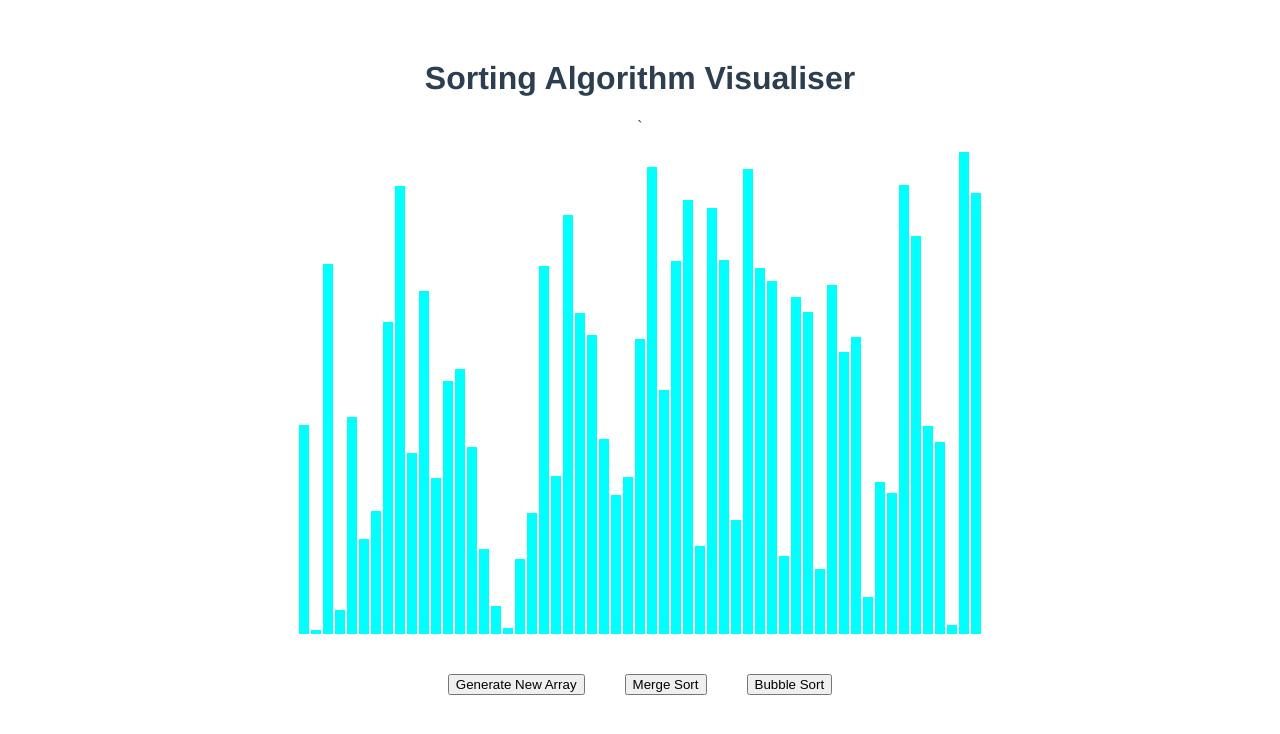
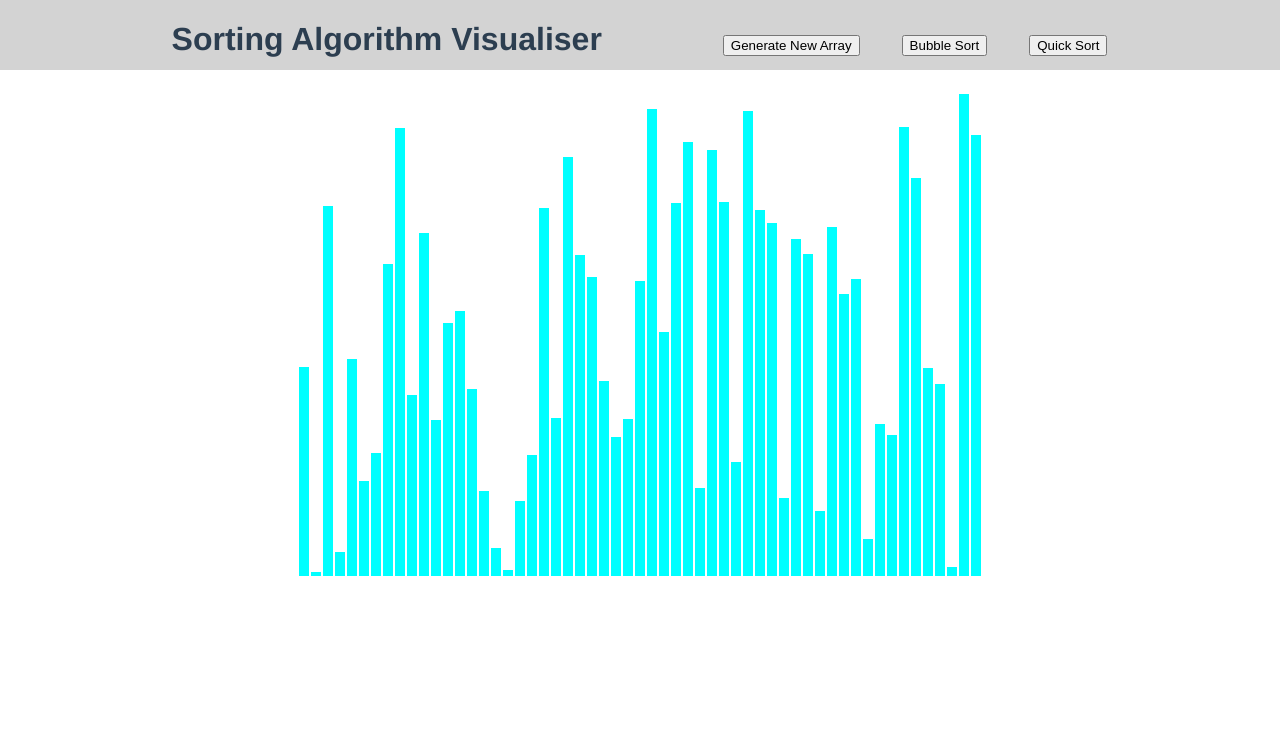
Before and after one commit to SteveWalsh1989/Sorting_Algorithm_Visualiser_VueJS, a Vue app: page / in a window 1280 px wide. Shown: the top 734 px of the page. Built offline with nearby package versions, Linux system fonts and the light colour scheme.

Commit message:
tidied header and adding quicksort

```diff
--- a/src/components/SortingVisualiser/sorting_vis.css
+++ b/src/components/SortingVisualiser/sorting_vis.css
@@ -21,4 +21,21 @@ display: inline-block;
 
 .buttons{
     margin: 20px;
+    margin-top: 10px;
 }
+
+
+.header{
+background-color: lightgray;
+position: fixed;
+top: 0;
+left: 0;
+width: 100%;
+height: 70px;
+margin-top: 0;
+}
+
+.header-title{
+margin-right: 100px;
+margin-left: 20px;
+    }
--- a/src/components/SortingVisualiser/sorting_vis.js
+++ b/src/components/SortingVisualiser/sorting_vis.js
@@ -11,16 +11,14 @@ export default {
         list_max: 500,
         compare_val_1: 0,
         compare_val_2:0 ,
-        startingColor: 'aqua',
-        activeColor: 'red',
-        finalColor: 'purple',
-
-
+        compare_val_3:0 ,
+        starting_color: 'aqua',
+        active_color: 'red',
+        final_color: 'purple',
      }),
      props: {
         msg: String
       },
-
      methods: {
          // clears and resets the array with new numbers
         resetList(){
@@ -35,58 +33,95 @@ export default {
             this.num_list =  this.num_list.filter(function(elem, index, self) {
                 return index === self.indexOf(elem);
             })
-
-
-
         },
         // generates random in between min and max params
         randomIntFromInterval(min, max){
             return Math.floor(Math.random() * ( max - min + 1)) + min
-
         },
         /*
          SORTING ALGORITHMS
         */
-       mergeSort(){
-        console.log("Running Merge Sort")
+        quickSort(){
+            console.log("Running Merge Sort")
+
+            this.quickSortHelper(this.num_list, 0, this.num_list.length -1)
        },
-       async bubbleSort(){
+        async quickSortHelper(start_index, end_index){
+
+            // base case
+            if( start_index >= end_index){
+                return
+            }
+
+            // set up pivot
+            var pivot_index = start_index
+
+            // set up left / right indexes
+            var left_index  = start_index + 1
+            var right_index = end_index
+
+            // apply quick sort logic
+
+            while(right_index >= left_index) {
+
+                // set compared values for coloring
+                this.compare_val_1 = this.num_list[left_index];
+                this.compare_val_2 = this.num_list[right_index];
+                this.compare_val_3 = this.num_list[pivot_index];
+
+                // swap numbers
+                if(this.num_list[left_index] > this.num_list[right_index] && this.num_list[right_index] < this.num_list[pivot_index]){
+                    this.swapNumbersInArray(left_index, right_index);
+                }
+                // move left index
+                if(this.num_list[left_index] <= this.num_list[pivot_index]){
+                    left_index += 1
+                }
+                // move right index
+                if(this.num_list[right_index] >= this.num_list[pivot_index]){
+                    right_index -= 1
+                }
+            }
+
+            this.swapNumbersInArray(pivot_index, right_index)
+            await this.sleep(5)
+            // start work on the smaller array
+            var left_list_is_smaller = right_index - 1 - start_index < end_index - (right_index + 1)
+
+            if(left_list_is_smaller){
+                this.quickSortHelper(start_index, right_index - 1)
+                this.quickSortHelper(right_index + 1, end_index)
+            } else {
+                this.quickSortHelper(right_index + 1, end_index)
+                this.quickSortHelper(start_index, right_index - 1)
+            }
+
+
+        },
+        async bubbleSort(){
             console.log("Running Bubble Sort")
             var is_sorted = false;
             var counter = 0;
-
             while(!is_sorted){
-
                 is_sorted = true;
-
                 for( let i = 0; i < (this.num_list.length - 1 - counter); i++){
                     // set compared values for coloring
                     this.compare_val_1 = this.num_list[i];
                     this.compare_val_2 = this.num_list[i +1];
-
                     // check if values need to be swapped
                     if(this.num_list[i] > this.num_list[i + 1]){
-
-                        // setTimeout(()=> this.swapNumbersInArray(i, i+1) , 200);
-                        //this.nextTick(this.swapNumbersInArray(i, i+1) )
                         this.swapNumbersInArray(i, i+1)
-                        // this.swapNumbersInArray(i, i+1);
-                        await this.sleep(5)
+                        await this.sleep(5) // short delay so user can see the animation
                         is_sorted = false;
                     }
             }
             counter =+ 1
-
-
-        }
-
-        this.sorted = true;
-
+            }
+        this.sorted = true; // changes color to finalColor
        },
        // swaps two values positions with each other
        swapNumbersInArray(index_1, index_2){
         var a = this.num_list[index_2]
-
         this.num_list[index_2] = this.num_list[index_1]
         this.num_list[index_1] = a
        },
--- a/src/components/SortingVisualiser/sorting_vis.vue
+++ b/src/components/SortingVisualiser/sorting_vis.vue
@@ -3,9 +3,23 @@
     HEADER
   ---------------- -->
   <div class="main">
-    <h1>{{ msg }}</h1>
 
 
+<!-- ----------------
+   BUTTONS
+  ---------------- -->
+  <div >
+    <ul class="header">
+      <li class="header-title"> <h1>{{ msg }}</h1></li>
+      <li class="header-btns"><button class="buttons" @click="resetList()">Generate New Array</button></li>
+      <li class="header-btns"><button class="buttons" @click="bubbleSort()">Bubble Sort</button></li>
+      <li class="header-btns"><button class="buttons" @click="quickSort()">Quick Sort</button></li>
+
+    </ul>
+  </div>
+
+
+  </div>
 
  <!-- ----------------
     MAIN VISUALISER
@@ -15,28 +29,18 @@
       <ul>
         <li v-for="val in num_list" :key="val">
           <!-- set the height of the div based on its numerical value -->
-          <div class="list_bar" v-if="val === compare_val_1 || val === compare_val_2 && !sorted"  v-bind:style="{height: val + 'px', backgroundColor: activeColor}"></div>
+          <div class="list_bar" v-if="val === compare_val_1 || val === compare_val_2 && !sorted"  v-bind:style="{height: val + 'px', backgroundColor: active_color}"></div>
 
-          <div class="list_bar" v-else-if="sorted"  v-bind:style="{height: val + 'px', backgroundColor: finalColor}"></div>
+          <div class="list_bar" v-else-if="sorted"  v-bind:style="{height: val + 'px', backgroundColor: final_color}"></div>
 
-          <div class="list_bar" v-else v-bind:style="{height: val + 'px', backgroundColor: startingColor}"></div>
+          <div class="list_bar" v-else v-bind:style="{height: val + 'px', backgroundColor: starting_color}"></div>
 
         </li>
       </ul>
     </div>
 
 
- <!-- ----------------
-   BUTTONS
-  ---------------- -->
-  <div >
-    <button class="buttons" @click="resetList()">Generate New Array</button>
-    <button class="buttons" @click="mergeSort()">Merge Sort</button>
-    <button class="buttons" @click="bubbleSort()">Bubble Sort</button>
-  </div>
 
-
-  </div>
 </template>
 
 <script src="./sorting_vis.js"></script>
```
